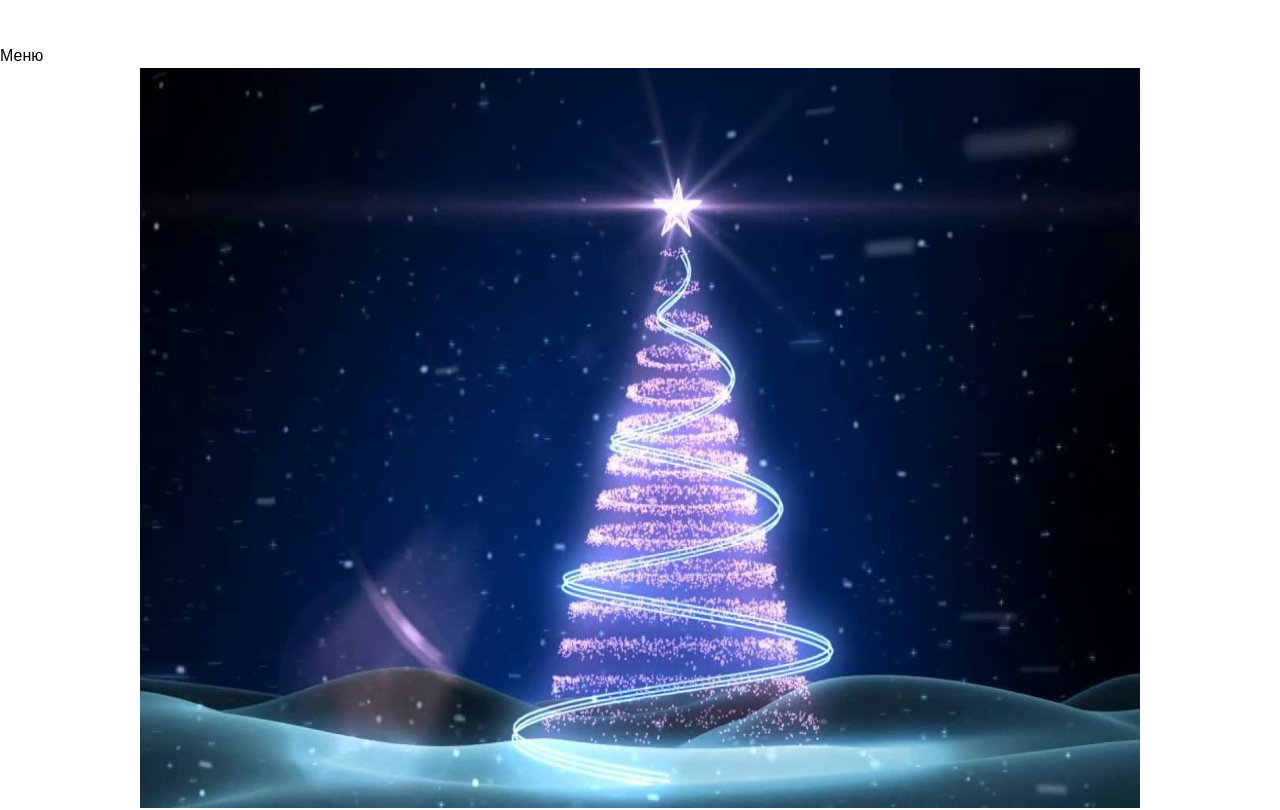
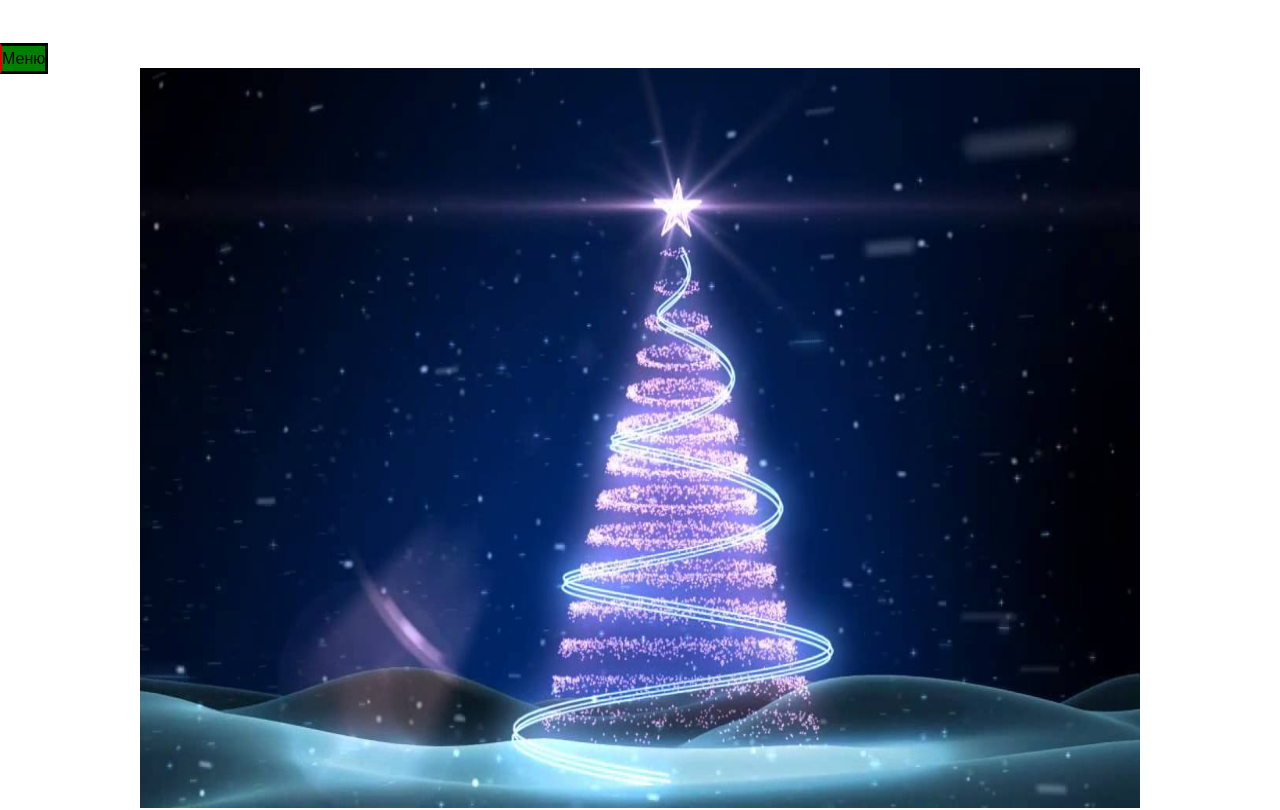
Before and after one commit to Erkobrax/HNY, a website: page index.html in a window 1280 px wide. Shown: the top 810 px of the page. Drawn offline with nearby package versions, Linux system fonts and the light colour scheme; no server answers.

Commit message:
изменил кнопку меню

```diff
--- a/style.css
+++ b/style.css
@@ -236,6 +236,10 @@ strong {
 }
 #but {
     position: fixed;
+    background-color: green;
+    border: 3px  solid;
+    border-left: 2px solid#DD0000;
+
 }
 .animation{
     display: inline-block;
```
